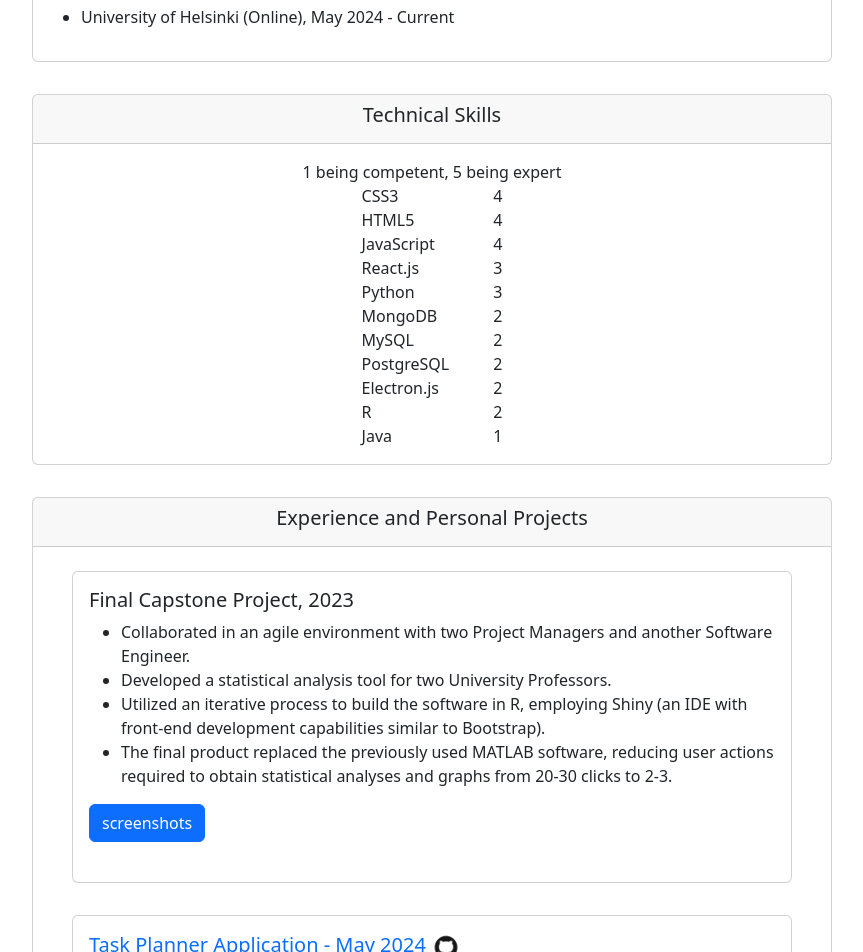
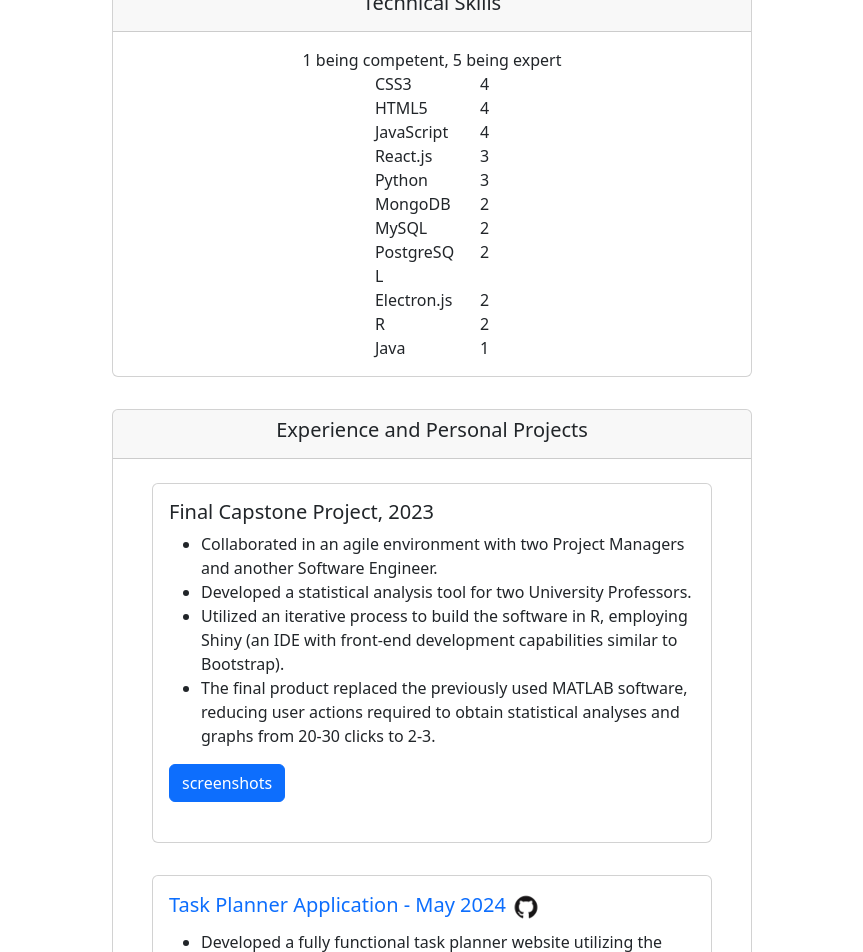
Before and after one commit to LachlanMcL/DigitalPortfolioResponsive, a React (Vite) app: page / in a window 1280 px wide. Shown: the part 1273-2225 px from the top of the page, without its empty margins (208-1071 px from the left). Built offline with nearby package versions, Linux system fonts and the light colour scheme.

Commit message:
fixed image resizing wrong

```diff
--- a/src/index.css
+++ b/src/index.css
@@ -1,15 +1,16 @@
-@media (min-width: 40em) { /*pc */
+@media (min-width: 40em) { /* pc */
   .card {
-    width: 50rem;
+    width: 40rem;
   }
 
   .card-custom {
-    width: 45rem;
+    width: 35rem;
   }
 
   .img-profile {
+    margin: auto;
     width: 100%;
-    height: 45rem;
+    height: 38rem;
     object-fit: cover;
   }
 
@@ -19,7 +20,7 @@
   }
 }
 
-@media (max-width: 40em) {
+@media (max-width: 40em) { /* mobile */
   .card {
     width: 18rem;
   }
@@ -29,8 +30,8 @@
   }
 
   .img-profile {
-    width: 100%;
-    height: 70vw;
+    width: 16rem;
+    height: 16rem;
     object-fit: cover;
   }
 
```
